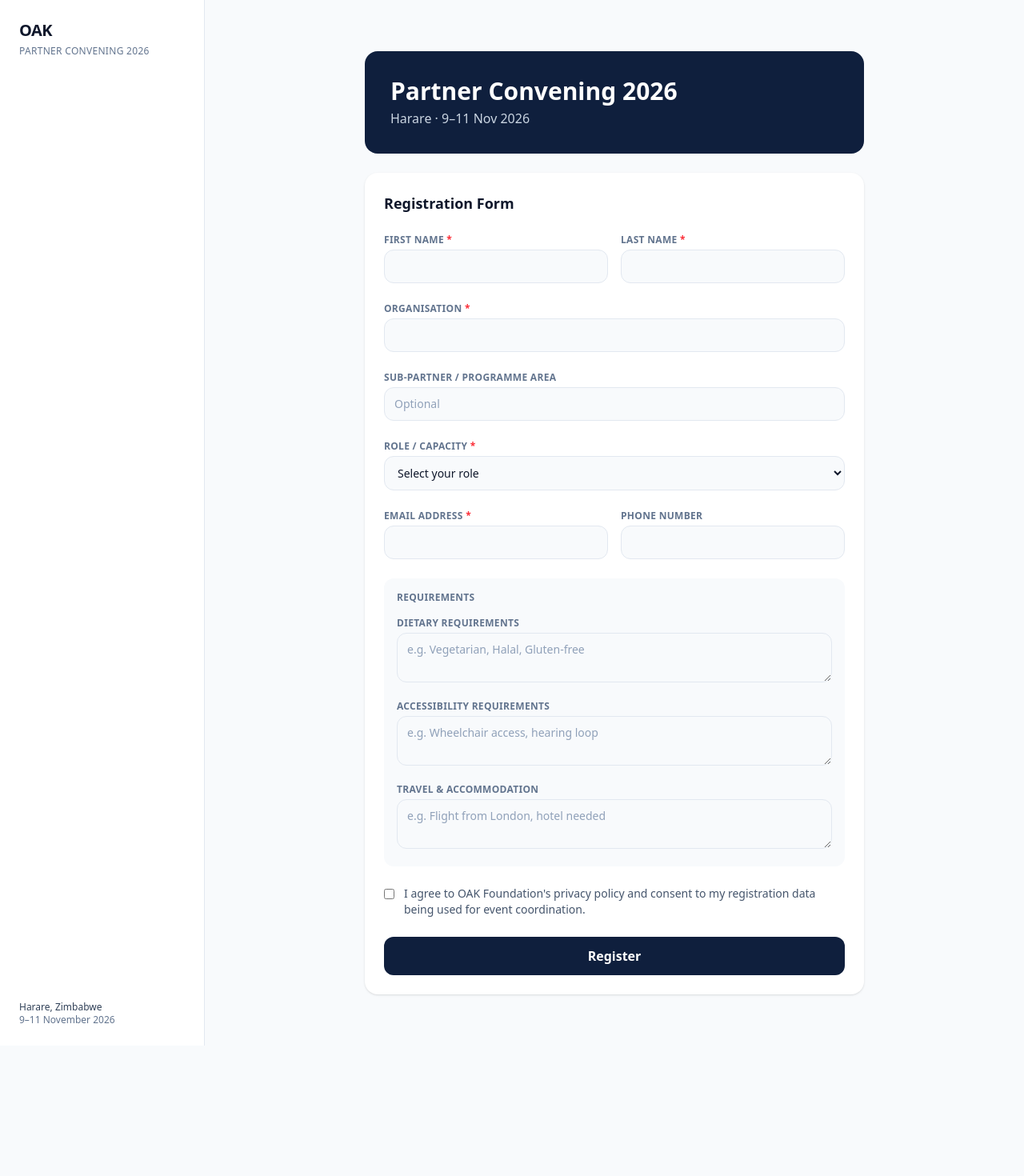
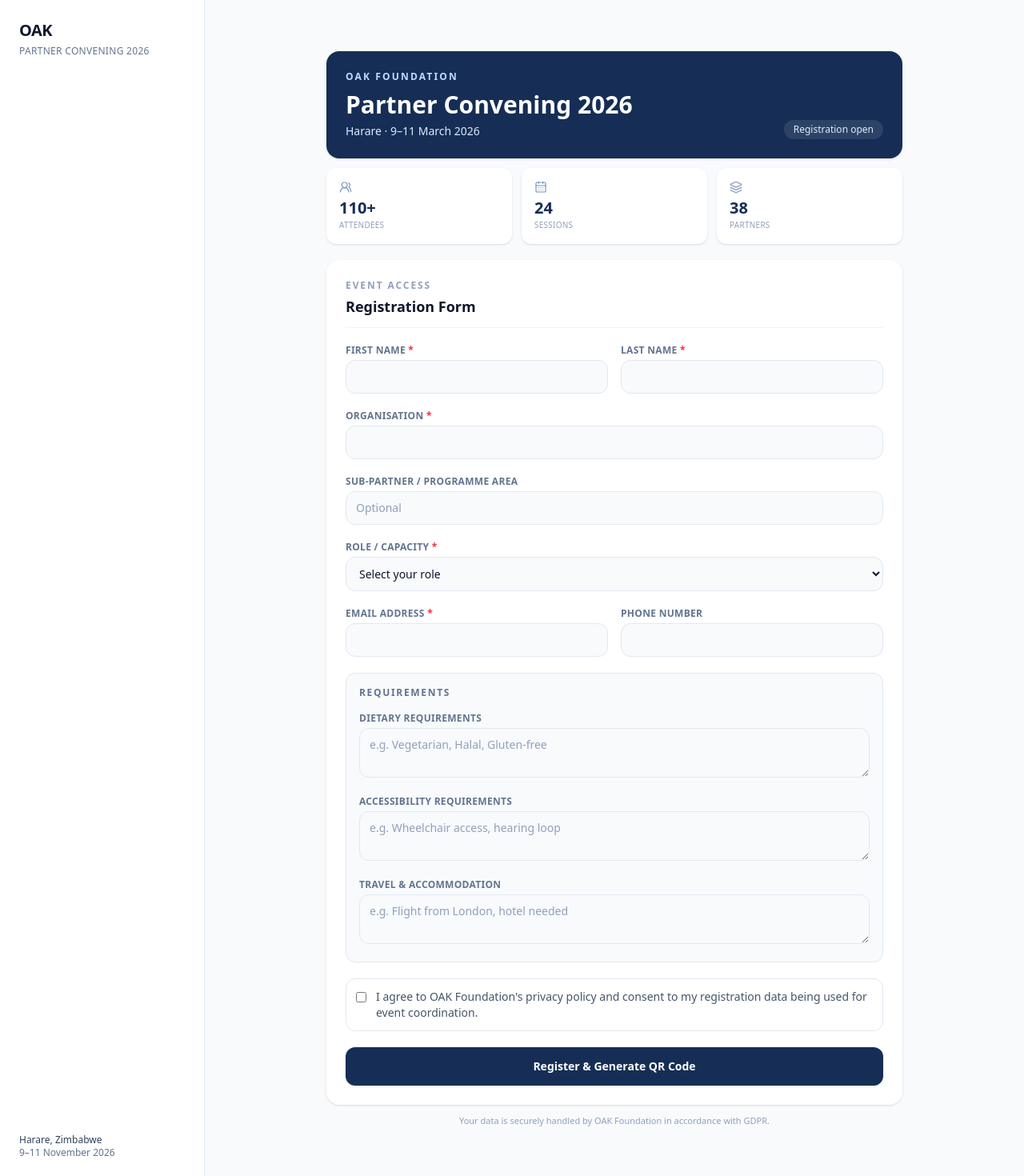
Before and after one commit to samsonaddissa247-creator/oak-platform, a Next.js app: page /register in a window 1280 px wide. Shown: the top 1470 px of the page at 80% size. Before the commit the page ends 1307 px from the top, so only its background shows below. Built offline with nearby package versions, Linux system fonts and the light colour scheme.

Commit message:
ui / ux update

```diff
--- a/app/register/page.tsx
+++ b/app/register/page.tsx
@@ -2,6 +2,7 @@
 
 import { useState } from "react";
 import { useRouter } from "next/navigation";
+import { CalendarDays, Layers3, UsersRound } from "lucide-react";
 import { UserRole, ROLE_LABELS } from "@/lib/types";
 
 const ROLE_OPTIONS: UserRole[] = [
@@ -73,14 +74,35 @@
   }
 
   return (
-    <div className="mx-auto w-full max-w-2xl px-3 py-5 sm:px-6 sm:py-8">
-      <div className="mb-6 rounded-2xl bg-[#0f1f3d] p-5 text-white sm:p-8">
-        <h1 className="text-2xl font-extrabold sm:text-3xl">Partner Convening 2026</h1>
-        <p className="mt-1 text-sm text-slate-300 sm:text-base">Harare · 9–11 Nov 2026</p>
+    <div className="mx-auto w-full max-w-3xl px-3 py-5 sm:px-6 sm:py-8">
+      <div className="mb-3 rounded-2xl bg-[#162e55] p-5 text-white shadow-sm sm:p-6">
+        <p className="text-xs font-semibold uppercase tracking-[0.18em] text-blue-200">
+          OAK Foundation
+        </p>
+        <div className="mt-2 flex flex-col justify-between gap-3 sm:flex-row sm:items-end">
+          <div>
+            <h1 className="text-2xl font-extrabold leading-tight sm:text-3xl">Partner Convening 2026</h1>
+            <p className="mt-1 text-sm text-blue-100">Harare · 9–11 March 2026</p>
+          </div>
+          <span className="w-fit rounded-full bg-white/10 px-3 py-1 text-xs font-medium text-blue-100">
+            Registration open
+          </span>
+        </div>
       </div>
 
-      <form onSubmit={handleSubmit} className="space-y-6 rounded-2xl bg-white p-4 shadow-sm sm:p-6">
-        <h2 className="text-lg font-bold text-slate-900">Registration Form</h2>
+      <div className="mb-5 grid grid-cols-3 gap-2 sm:gap-3">
+        <EventStat icon={UsersRound} value="110+" label="Attendees" />
+        <EventStat icon={CalendarDays} value="24" label="Sessions" />
+        <EventStat icon={Layers3} value="38" label="Partners" />
+      </div>
+
+      <form onSubmit={handleSubmit} className="space-y-5 rounded-2xl bg-white p-4 shadow-sm sm:p-6">
+        <div className="border-b border-slate-100 pb-3">
+          <p className="text-xs font-semibold uppercase tracking-[0.16em] text-slate-400">
+            Event access
+          </p>
+          <h2 className="mt-1 text-lg font-bold text-slate-900">Registration Form</h2>
+        </div>
 
         <div className="grid gap-4 sm:grid-cols-2">
           <Field label="First Name" required>
@@ -154,8 +176,8 @@
           </Field>
         </div>
 
-        <div className="bg-slate-50 rounded-xl p-4 space-y-4">
-          <p className="text-xs font-semibold uppercase tracking-wide text-slate-500">
+        <div className="space-y-4 rounded-xl border border-slate-200 bg-slate-50 p-4">
+          <p className="text-xs font-semibold uppercase tracking-[0.14em] text-slate-500">
             Requirements
           </p>
           <Field label="Dietary Requirements">
@@ -187,7 +209,7 @@
           </Field>
         </div>
 
-        <label className="flex items-start gap-3 text-sm text-slate-600">
+        <label className="flex items-start gap-3 rounded-xl border border-slate-200 px-3 py-3 text-sm text-slate-600">
           <input
             type="checkbox"
             className="mt-1"
@@ -205,11 +227,32 @@
         <button
           type="submit"
           disabled={submitting}
-          className="w-full rounded-xl bg-[#0f1f3d] text-white font-semibold py-3 disabled:opacity-60"
+          className="w-full rounded-xl bg-[#162e55] py-3.5 text-sm font-semibold text-white shadow-sm transition hover:bg-[#0f1f3d] disabled:opacity-60"
         >
-          {submitting ? "Registering…" : "Register"}
+          {submitting ? "Registering…" : "Register & Generate QR Code"}
         </button>
       </form>
+      <p className="mt-3 text-center text-[11px] text-slate-400">
+        Your data is securely handled by OAK Foundation in accordance with GDPR.
+      </p>
+    </div>
+  );
+}
+
+function EventStat({
+  icon: Icon,
+  value,
+  label,
+}: {
+  icon: typeof UsersRound;
+  value: string;
+  label: string;
+}) {
+  return (
+    <div className="rounded-xl bg-white p-3 shadow-sm sm:p-4">
+      <Icon aria-hidden="true" className="h-4 w-4 text-[#7894bc]" strokeWidth={1.8} />
+      <p className="mt-2 text-lg font-extrabold leading-none text-[#162e55] sm:text-xl">{value}</p>
+      <p className="mt-1 text-[10px] uppercase tracking-wide text-slate-400">{label}</p>
     </div>
   );
 }
```
